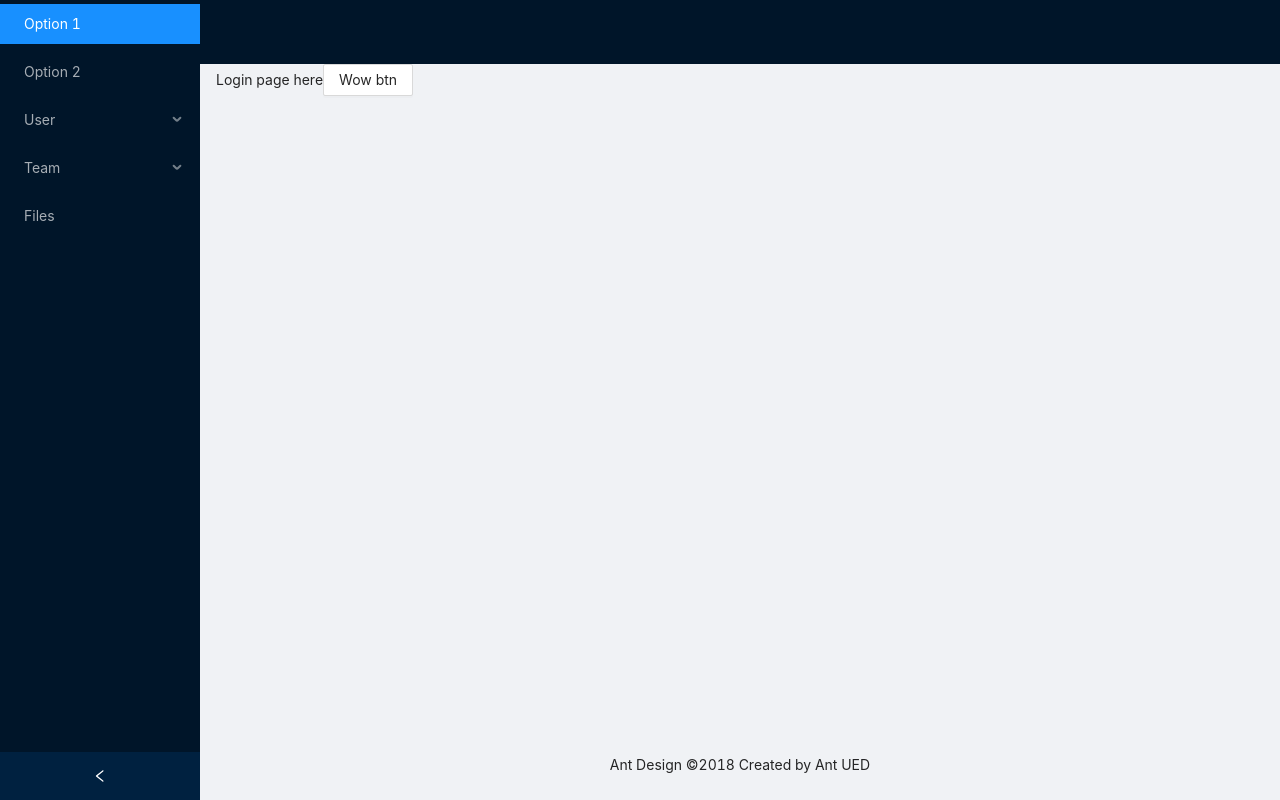
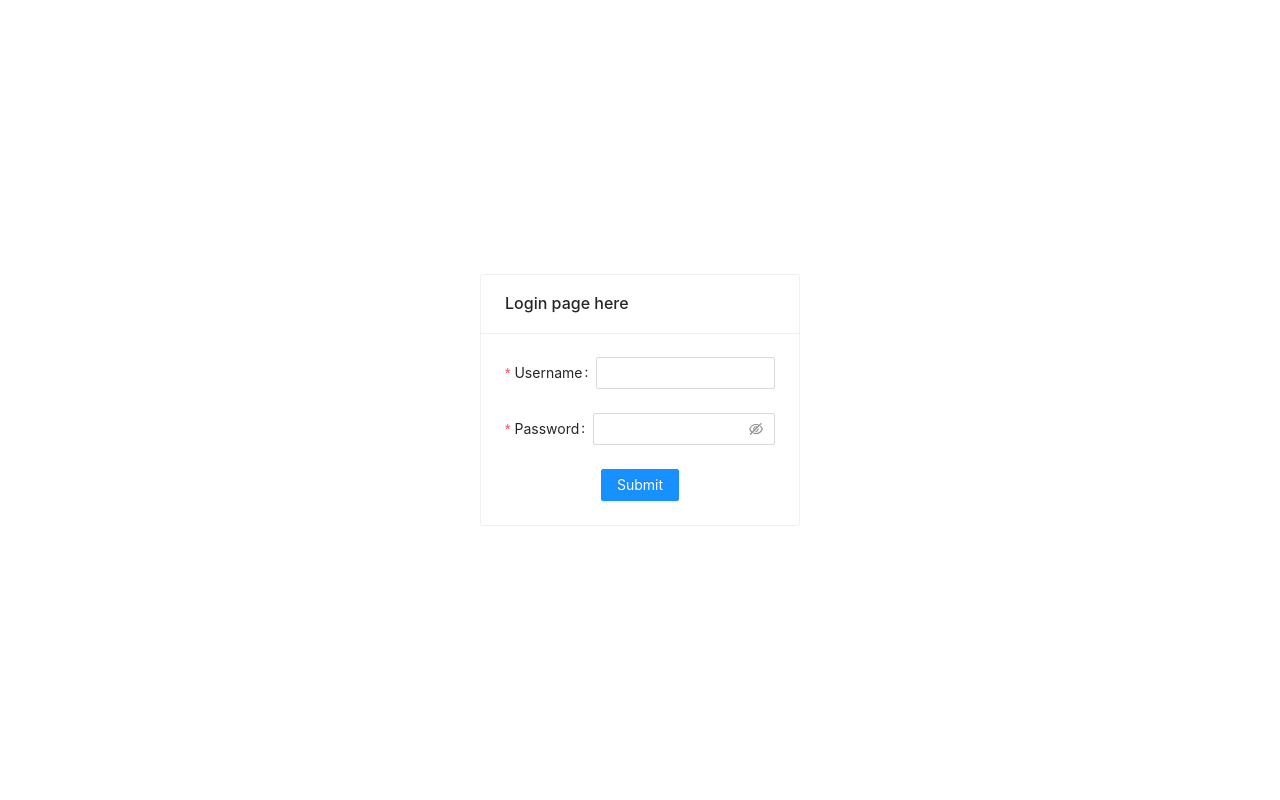
Before and after one commit to MrWaip/sv-next-ui, a Next.js app: page /auth/login in a window 1280 px wide. Built offline with nearby package versions, Linux system fonts and the light colour scheme.

Commit message:
Приколы

```diff
--- /dev/null
+++ b/src/layouts/auth.layout.tsx
@@ -0,0 +1,10 @@
+import { Col, Row } from 'antd';
+import { FC } from 'react';
+
+export const AuthLayout: FC = ({ children }) => (
+  <>
+    <Row style={{ minHeight: '100vh' }} justify="center" align="middle">
+      <Col span={6}>{children}</Col>
+    </Row>
+  </>
+);
--- /dev/null
+++ b/src/layouts/index.ts
@@ -0,0 +1,2 @@
+export * from './auth.layout';
+export * from './crm.layout';
--- a/src/pages/auth/login.tsx
+++ b/src/pages/auth/login.tsx
@@ -1,15 +1,36 @@
-import { Button } from 'antd';
-import { CRMLayout } from '../../layouts/crm.layout';
+import { Button, Card, Form, Input, Row } from 'antd';
+import { AuthLayout } from '../../layouts';
 import { PageWithLayout } from '../../types';
 
 const Login: PageWithLayout = () => {
   return (
-    <div>
-      Login page here
-      <Button>Wow btn</Button>
-    </div>
+    <Form name="basic">
+      <Card title="Login page here">
+        <Form.Item
+          label="Username"
+          name="username"
+          rules={[{ required: true, message: 'Please input your username!' }]}
+        >
+          <Input />
+        </Form.Item>
+
+        <Form.Item
+          label="Password"
+          name="password"
+          rules={[{ required: true, message: 'Please input your password!' }]}
+        >
+          <Input.Password />
+        </Form.Item>
+
+        <Row justify="center">
+          <Button type="primary" htmlType="submit">
+            Submit
+          </Button>
+        </Row>
+      </Card>
+    </Form>
   );
 };
 
 export default Login;
-Login.Layout = CRMLayout;
+Login.Layout = AuthLayout;
```
